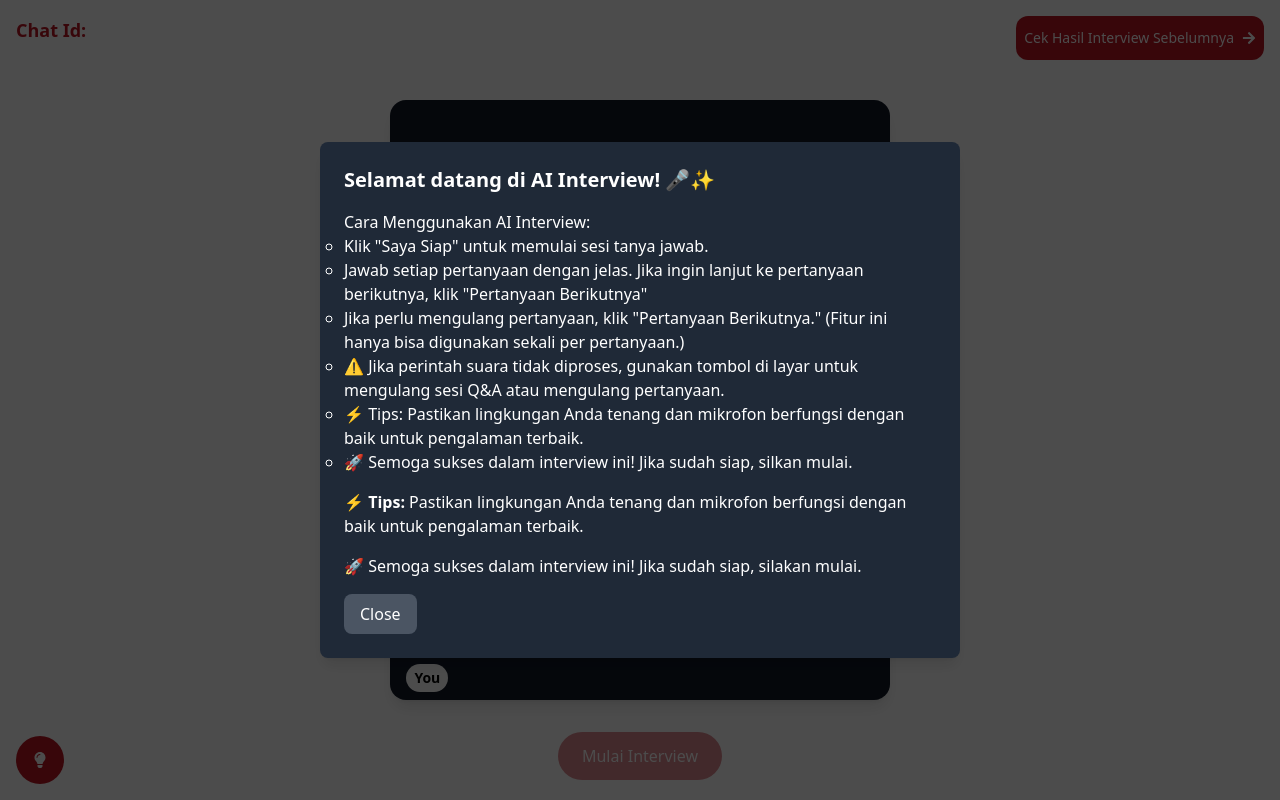
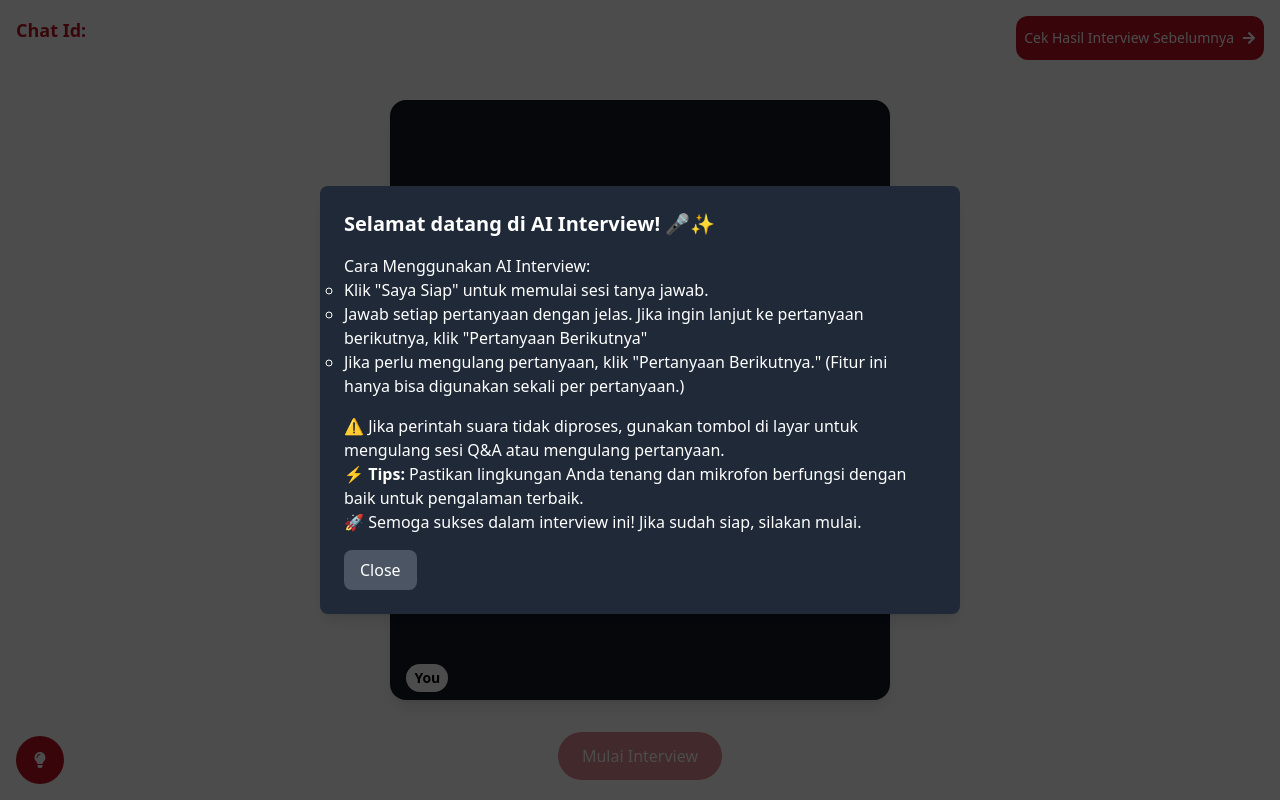
Before and after one commit to kopireng06/ai-interview-2, a React (Vite) app: page / in a window 1280 px wide. Built offline with nearby package versions, Linux system fonts and the light colour scheme; no server answers.

Commit message:
fix instruksi

```diff
--- a/src/App.tsx
+++ b/src/App.tsx
@@ -116,20 +116,16 @@ function App() {
               Jika perlu mengulang pertanyaan, klik "Pertanyaan Berikutnya." (Fitur ini hanya bisa digunakan sekali per
               pertanyaan.)
             </li>
-            <li>
-              ⚠️ Jika perintah suara tidak diproses, gunakan tombol di layar untuk mengulang sesi Q&A atau mengulang
-              pertanyaan.
-            </li>
-            <li>
-              ⚡️ Tips: Pastikan lingkungan Anda tenang dan mikrofon berfungsi dengan baik untuk pengalaman terbaik.
-            </li>
-            <li>🚀 Semoga sukses dalam interview ini! Jika sudah siap, silkan mulai.</li>
           </ul>
           <p className='mt-4'>
-            <strong>⚡ Tips:</strong> Pastikan lingkungan Anda tenang dan mikrofon berfungsi dengan baik untuk
+            ⚠️ Jika perintah suara tidak diproses, gunakan tombol di layar untuk mengulang sesi Q&A atau mengulang
+            pertanyaan.
+          </p>
+          <p className='my-0'>
+            <strong>⚡️ Tips:</strong> Pastikan lingkungan Anda tenang dan mikrofon berfungsi dengan baik untuk
             pengalaman terbaik.
           </p>
-          <p className='mt-4'>🚀 Semoga sukses dalam interview ini! Jika sudah siap, silakan mulai.</p>
+          <p className='my-0'>🚀 Semoga sukses dalam interview ini! Jika sudah siap, silakan mulai.</p>
         </div>
       </CustomModal>
     </>
```
